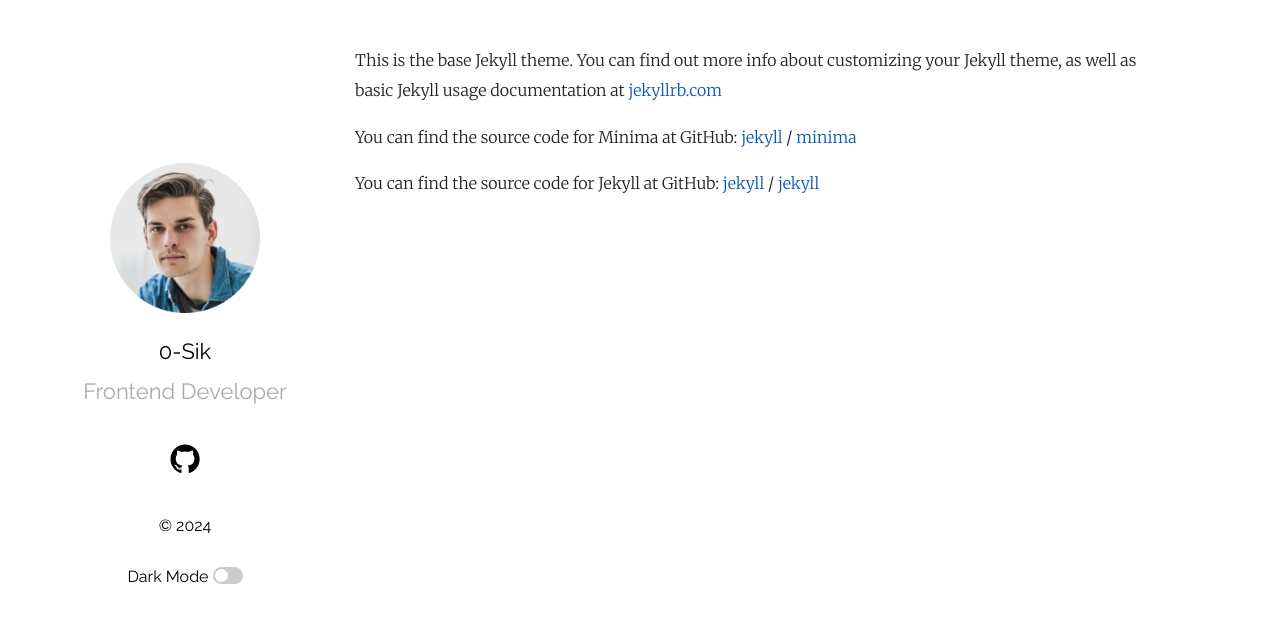
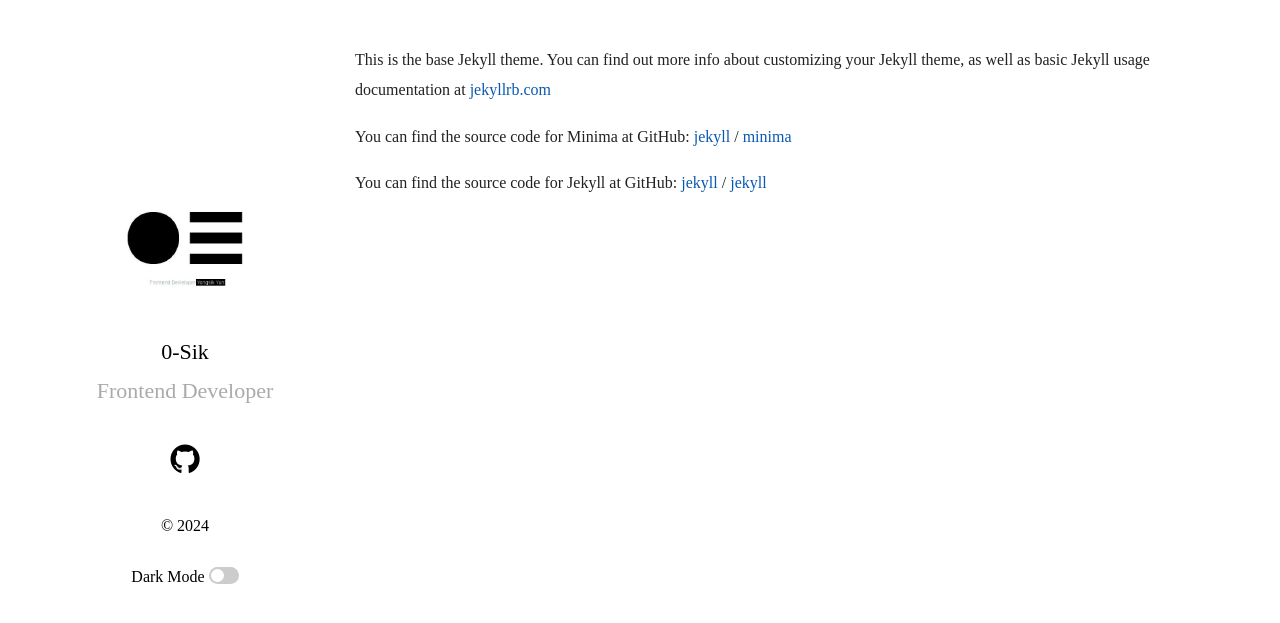
Before and after one commit to yunyoungsik/yunyoungsik.github.io, a Jekyll site: the page built from about.markdown, in a window 1280 px wide. Shown: the top 623 px of the page. Built offline with Jekyll 4.4.1, drawn with Linux system fonts in a browser that asks for light colours; some web fonts are replaced.

Commit message:
20240117

```diff
--- a/_posts/2024-01-16-welcome-to-jekyll.markdown
+++ b/_posts/2024-01-16-welcome-to-jekyll.markdown
@@ -6,6 +6,8 @@
 categories: jekyll update
 permalink: /post/:title
 ---
+bundle exec jekyll serve
+
 You’ll find this post in your `_posts` directory. Go ahead and edit it and re-build the site to see your changes. You can rebuild the site in many different ways, but the most common way is to run `jekyll serve`, which launches a web server and auto-regenerates your site when a file is updated.
 
 Jekyll requires blog post files to be named according to the following format:
--- a/_sass/ext/_fonts.scss
+++ b/_sass/ext/_fonts.scss
@@ -1,3 +1,10 @@
+@font-face {
+  font-family: 'NanumSquareNeo-Variable';
+  src: url('https://cdn.jsdelivr.net/gh/projectnoonnu/noonfonts_11-01@1.0/NanumSquareNeo-Variable.woff2') format('woff2');
+  font-weight: normal;
+  font-style: normal;
+}
+// ---
 @font-face {
   font-family: 'fontello';
   src: url('../font/fontello.eot?37382099');
--- a/_sass/plain.scss
+++ b/_sass/plain.scss
@@ -249,6 +249,11 @@
   line-height: 1.9em;
   p {
     margin-top: 10px;
+    overflow: hidden;
+    text-overflow: ellipsis;
+    display: -webkit-box;
+    -webkit-line-clamp: 2;
+    -webkit-box-orient: vertical;
   }
   a {
     color: $linkColor;
@@ -309,6 +314,8 @@
         margin-bottom: 10px;
         img {
           max-height: 40px;
+          border-radius: 50%;
+          border: 1px solid grba(0,0,0,0.15);
         }
         h2 {
           margin: 0 10px;
@@ -339,3 +346,8 @@
 .utterances {
   max-width: none !important;
 }
+
+// font
+* {
+  font-family: 'NanumSquareNeo-Variable' !important;
+}
```
Also changed, not shown: assets/portfolio.png.
